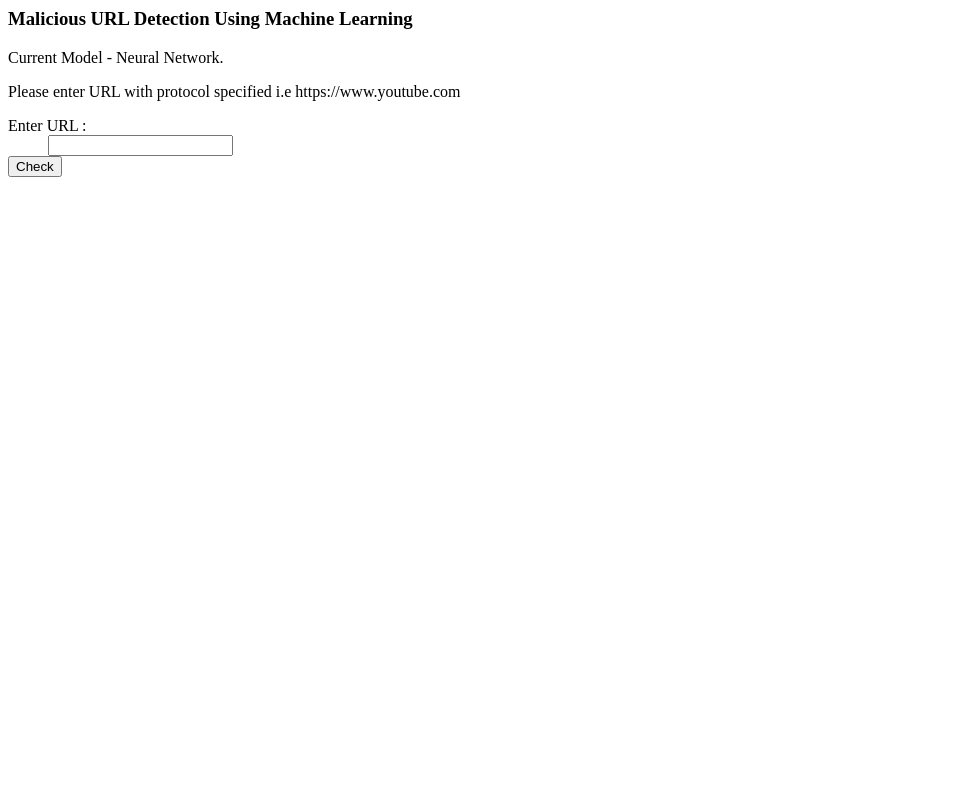
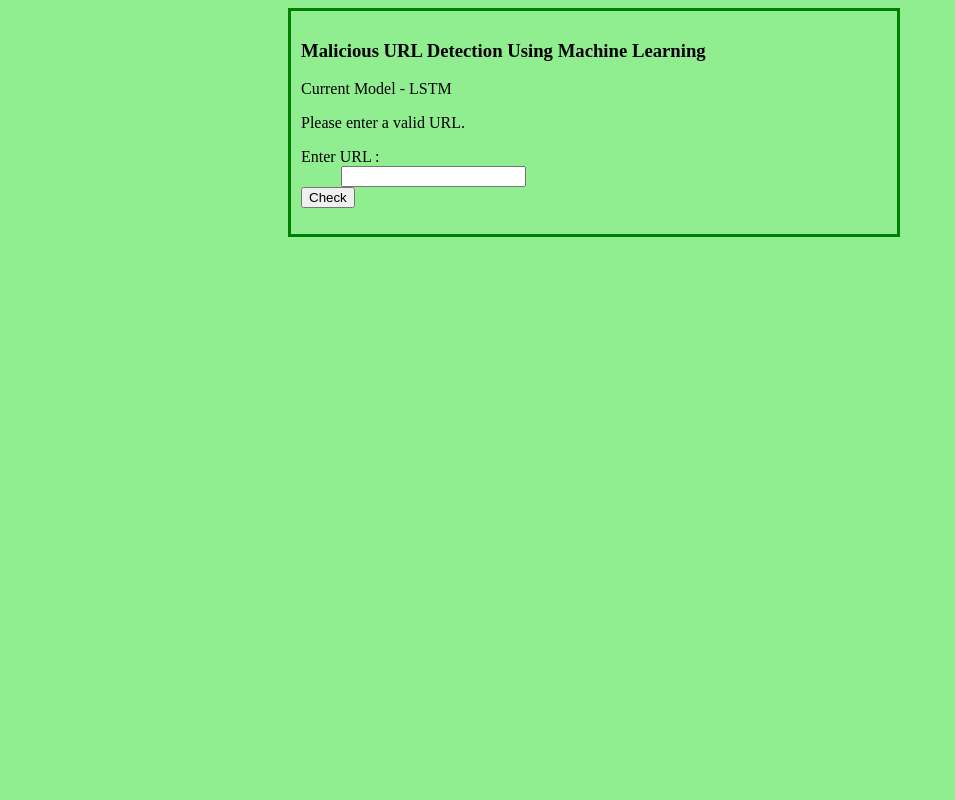
Before and after one commit to deepsworld/ThirdEyeAPI, a Flask app: page / in a window 1280 px wide. Shown: the whole page, without its empty margins (0-955 px from the left). Run offline with Flask 2, Linux system fonts and the light colour scheme; some libraries are stand-ins or nearby versions.

Commit message:
Added some CSS

```diff
--- a/app.py
+++ b/app.py
@@ -54,13 +54,12 @@ def index():
 		X = sequence.pad_sequences(url_int_tokens, maxlen=max_len, padding='post')
 		with graph.as_default():
 			prediction = model.predict(X)
-
 			if prediction[0] > 0.50:
 				# prediction = "MALICIOUS"
-				return render_template("success.html", url=form.url.data, status="Malicious")
+				return render_template("success.html", url=form.url.data, status="Malicious", value = prediction[0])
 			else:
 				# prediction = "NOT MALICIOUS"
-				return render_template("success.html", url=form.url.data, status="Not Malicious")
+				return render_template("success.html", url=form.url.data, status="Not Malicious", value = prediction[0])
 
 	# return render_template('success.html', url = form.url.data, prediction = prediction)
 	return render_template('index.html', form=form)
--- a/templates/index.html
+++ b/templates/index.html
@@ -1,13 +1,33 @@
 {% from "_formhelpers.html" import render_field %}
 <html>
+
+<style>
+.content {
+  max-width: 500px;
+  margin: auto;
+}
+.center {
+  margin: auto;
+  width: 50%;
+  border: 3px solid green;
+  padding: 10px;
+}
+body {
+  background: lightgreen;
+  margin-right: 100px;
+}
+</style>
+<div class="center">
 <head>
-<title>Malicious URL Detection</title>
+
+<title>Malicious URL Detection (ThirdEye)</title>
+
 </head>
 <body>
 	<h3> Malicious URL Detection Using Machine Learning </h3>
 
-	<p> Current Model - Neural Network. </p>
-	<p> Please enter URL with protocol specified i.e https://www.youtube.com
+	<p> Current Model - LSTM </p>
+	<p> Please enter a valid URL.
 	<form method="POST" action="/">
 	   <dl>
 	    {{ form.csrf_token }}
@@ -17,4 +37,5 @@
 	</form>
 
 </body>
+</div>
 </html>
```
Also changed, not shown: templates/success.html (+18 -3 lines), templates/img_tree.png (added).
